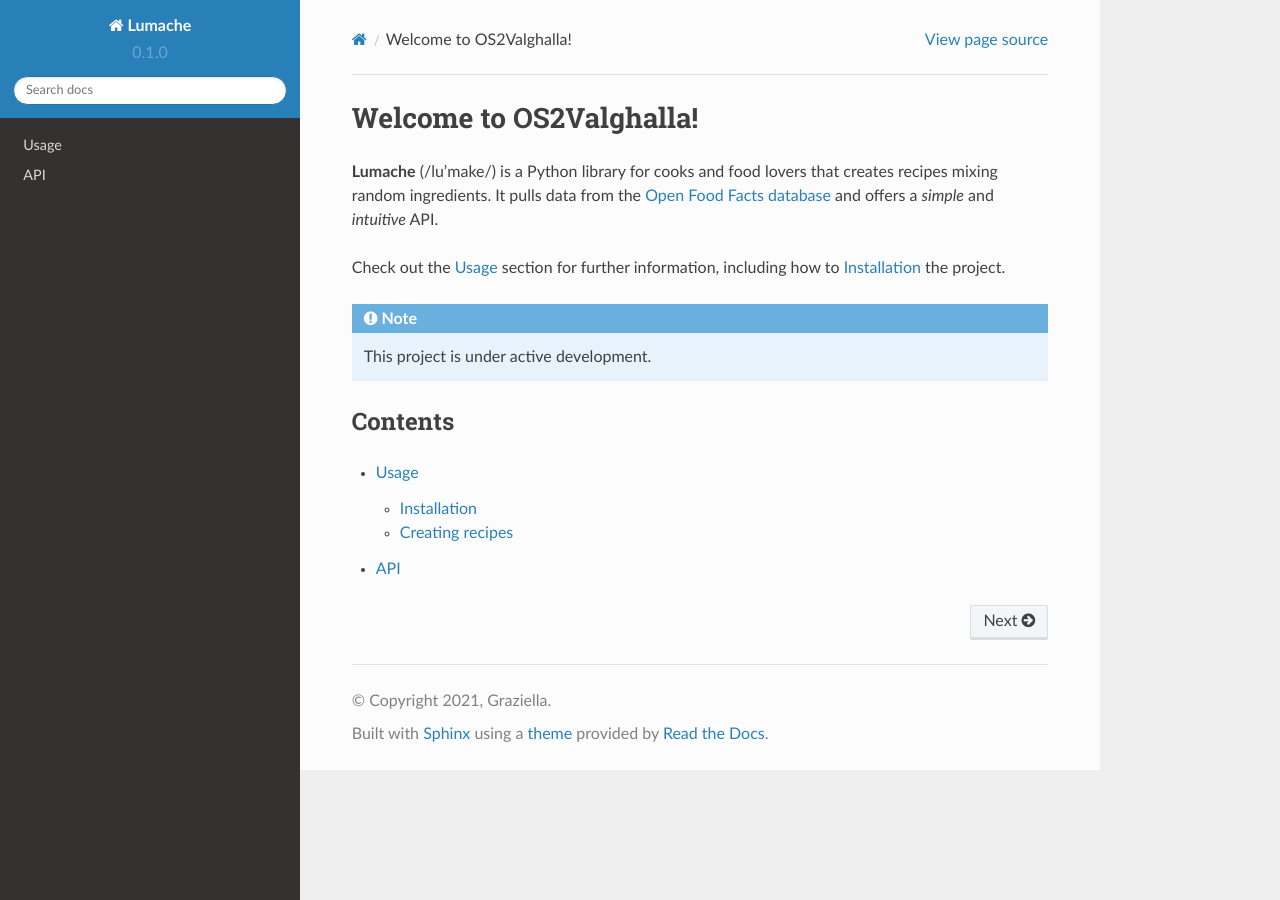
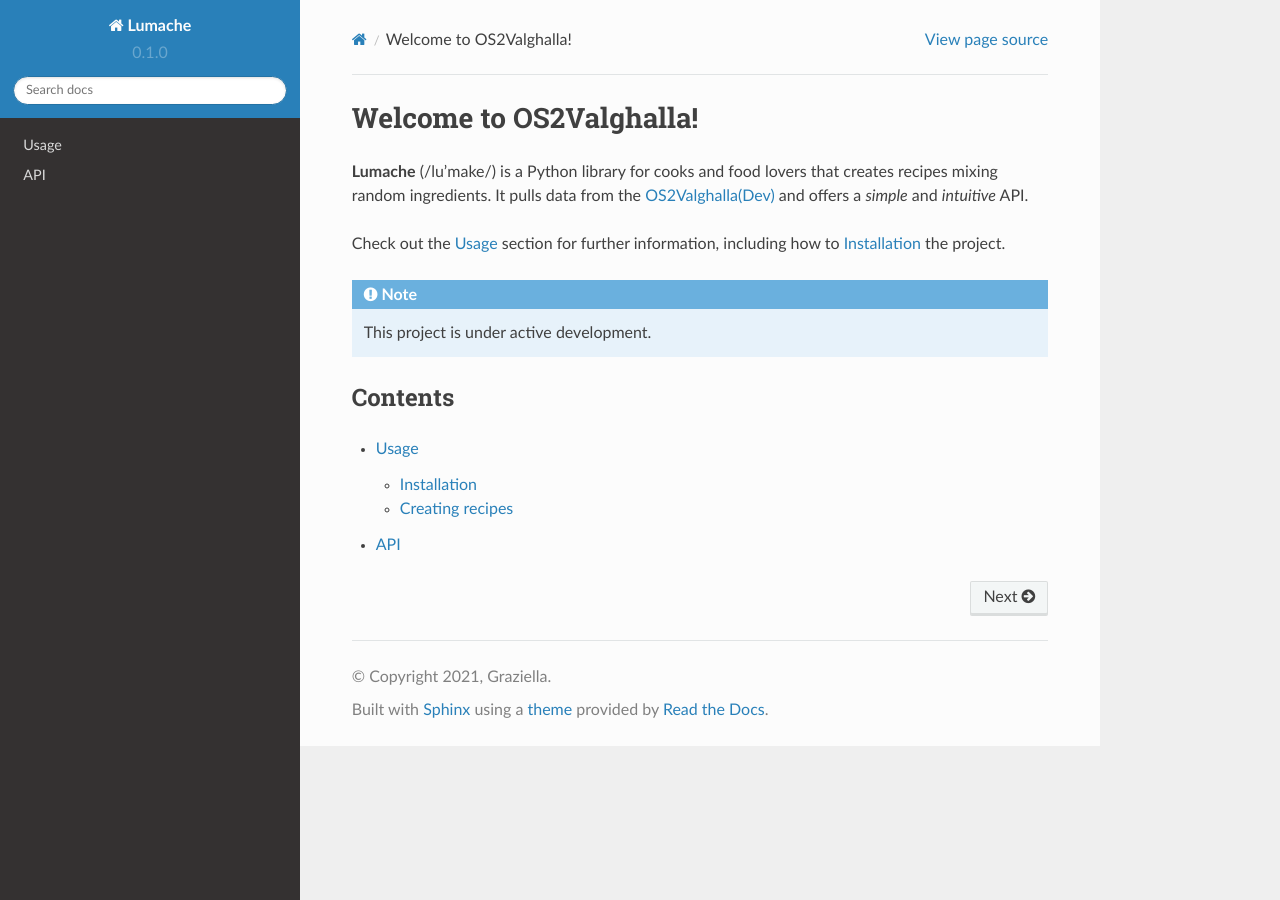
Before and after one commit to JesperBorup/OS2Valghalla, a Sphinx documentation site: the page built from docs/source/index.rst, in a window 1280 px wide. Built offline with Sphinx 7.4.7 and the Read the Docs theme 2.0.0, drawn with Linux system fonts in a browser that asks for light colours.

Commit message:
Update index.rst

```diff
--- a/docs/source/index.rst
+++ b/docs/source/index.rst
@@ -3,7 +3,7 @@ Welcome to OS2Valghalla!
 
 **Lumache** (/lu'make/) is a Python library for cooks and food lovers
 that creates recipes mixing random ingredients.
-It pulls data from the `Open Food Facts database <https://world.openfoodfacts.org/>`_
+It pulls data from the `OS2Valghalla(Dev) <https://github.com/JesperBorup/OS2Valghalla//>`_
 and offers a *simple* and *intuitive* API.
 
 Check out the :doc:`usage` section for further information, including
```
